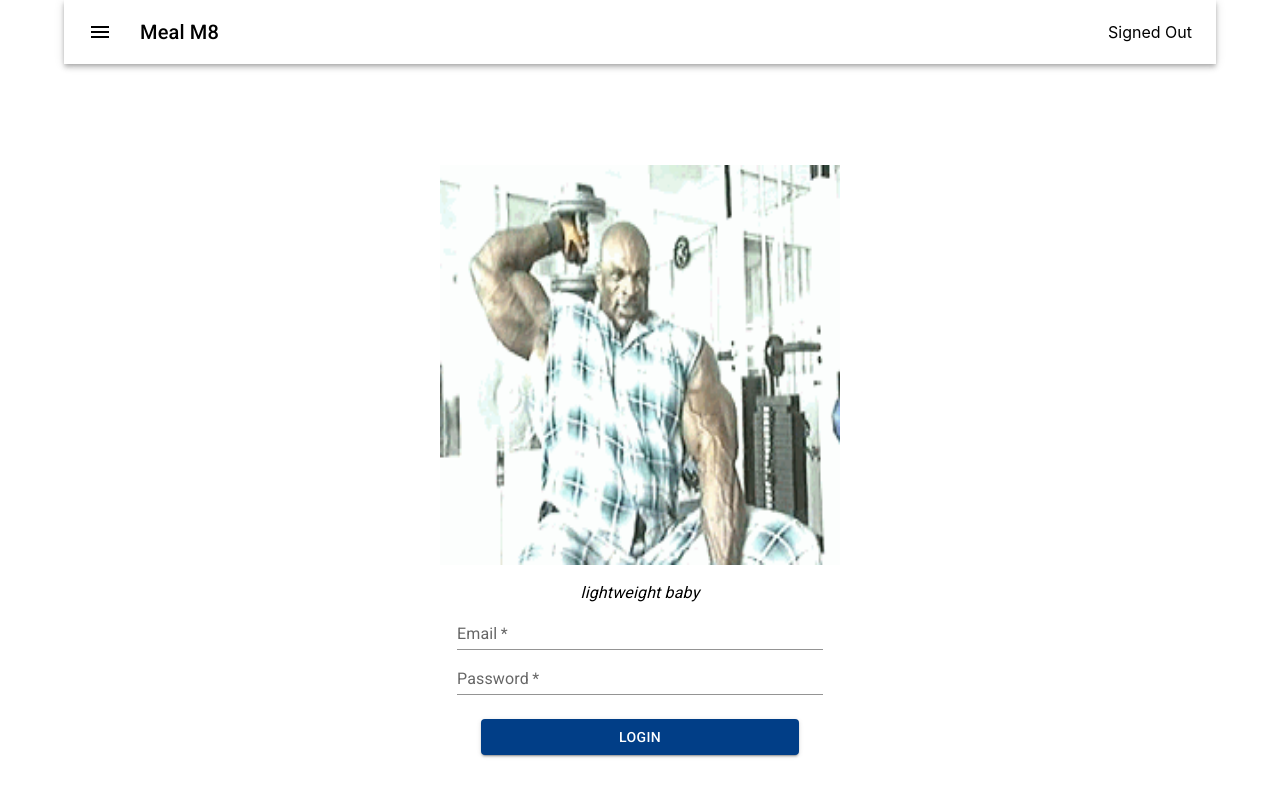
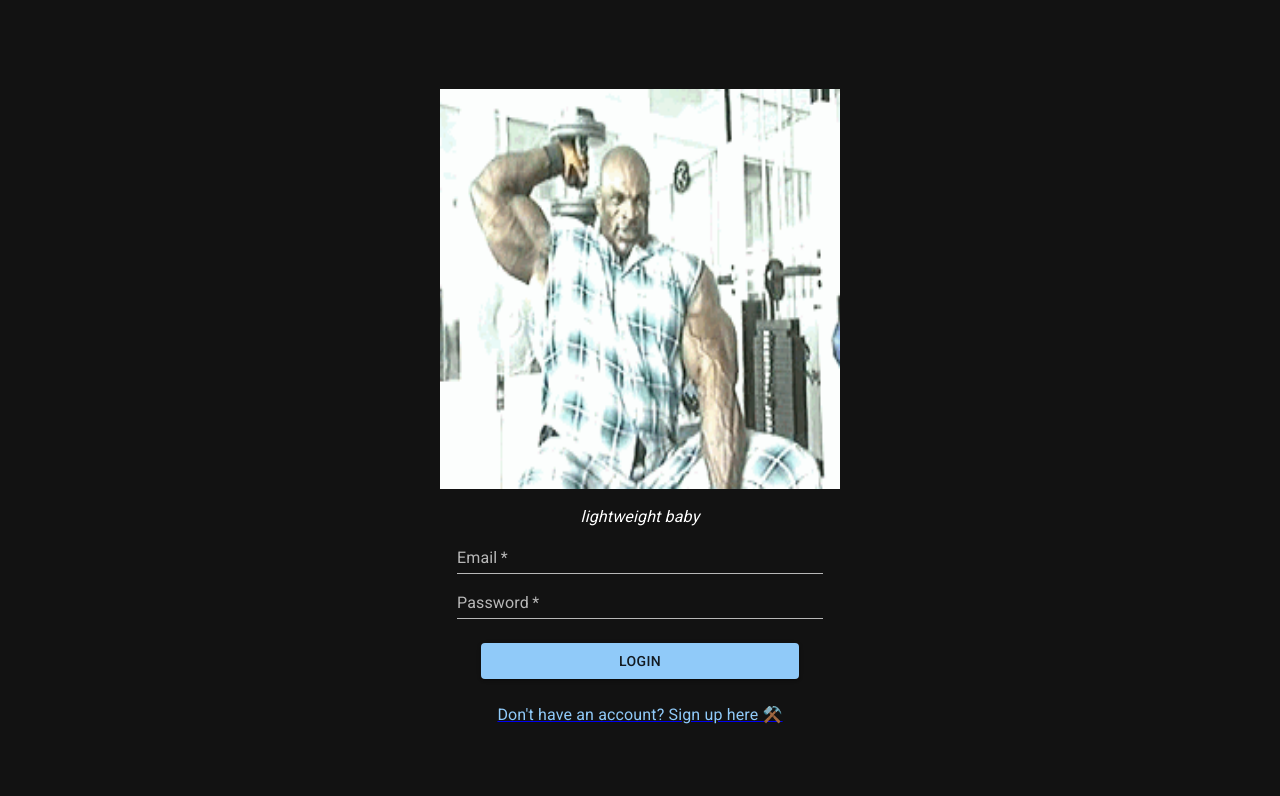
Before and after one commit to alexchanocua/Calorie_Calculator, a React (Create React App) app: page / in a window 1280 px wide. Shown: the top 796 px of the page. Built offline with nearby package versions, Linux system fonts and the light colour scheme; no server answers.

Commit message:
changed ui to dark theme

```diff
--- a/src/App.js
+++ b/src/App.js
@@ -7,11 +7,17 @@ import SignUp from './Components/SignUp/SignUp';
 import NavBar from './Components/NavBar/NavBar';
 import AddItem from './Components/AddItem/AddItem';
 import getAuthUser from './CustomHooks/CustomHooks';
+import { useState } from 'react';
+import { getAuth } from 'firebase/auth';
 
 function App() {
+  // getting the signed in user
+  const auth = getAuth();
+  const user = auth.currentUser;
+
   return (
-    <Container>
-      <NavBar />
+    <Container sx={{ height: '100vh', width: '100vw',}}>
+      {/* <NavBar /> */}
       <Routes>
         <Route path="/" element={<Login/>}/>
         <Route path="/home" element={<Home  />} />
--- a/src/Components/AuthDetails/AuthDetails.jsx
+++ b/src/Components/AuthDetails/AuthDetails.jsx
@@ -26,15 +26,18 @@ const AuthDetails = () => {
 
     // handles sign out
     const handleSignOut = () => {
-        signOut(auth).then(() => {console.log('signed out succesful')
+        signOut(auth).then(() => {console.log('signed out succesfull')
         navigate("/");
         })
         .catch(error => console.log(error));
     }
   return (
         <>
-          {authUser ? <><Avatar sx={{mx: 3}}/>
-            <Button variant={'contained'} size={'small'} onClick={handleSignOut}>Sign Out</Button></>
+          {authUser ?
+            <>
+                <Avatar sx={{mx: 3}} />
+                <Button variant={'contained'} size={'small'} onClick={handleSignOut}>Sign Out</Button>
+            </>
             : <p>Signed Out</p>}
         </>
   );
--- a/src/Components/Home/Home.jsx
+++ b/src/Components/Home/Home.jsx
@@ -5,6 +5,7 @@ import axios from 'axios';
 import { Box, Typography } from '@mui/material';
 import { getAuth } from 'firebase/auth';
 import DateChangerButton from '../DateChangerButton/DateChangerButton';
+import NavBar from '../NavBar/NavBar';
 
 
 
@@ -12,9 +13,7 @@ import DateChangerButton from '../DateChangerButton/DateChangerButton';
 const Home = () => {
   const user = getAuthUser();
   const today = new Date();
-  // format the date to UTC
-  const userDate = today.toISOString().slice(0, 10);
-  const [currDate, setCurrDate] = useState(userDate);
+  const [currDate, setCurrDate] = useState(today.toISOString().slice(0, 10));
   const [ protein, setProtein ] = useState(0);
   const [ fat, setFat ] = useState(0);
   const [ carbs, setCarbs ] = useState(0);
@@ -28,6 +27,7 @@ const Home = () => {
     const filteredItems = items.filter((item) => item.type === type);
     return filteredItems;
   }
+
   // get the user items
   useEffect( () => {
     const fetchUserItems = async () => {
@@ -64,11 +64,12 @@ const Home = () => {
 
   return (
     <>
-      <Box sx={{display: 'flex', justifyContent: 'center',}}>
-        <DateChangerButton dateStr={currDate} setDate={setCurrDate} action={'increase'} type={'Increase'}/>
-        <DateChangerButton dateStr={currDate} setDate={setCurrDate} action={'decrease'} type={'Decrease'}/>
+      <NavBar />
+      <Box sx={{display: 'flex', justifyContent: 'center'}}>
+        <DateChangerButton dateStr={currDate} setDate={setCurrDate} action={'decrease'} type={'Prev'}/>
+        <Typography sx={{ textAlign: 'center', display: 'flex', alignItems: 'center', justifyContent: 'center'}}> {currDate} </Typography>
+        <DateChangerButton dateStr={currDate} setDate={setCurrDate} action={'increase'} type={'Next'}/>
       </Box>
-      <p>Hello, {user.email}, Log: {currDate}</p>
       <Typography>Todays Calories: {totalCalories} </Typography>
       <Typography>Todays Macros: Protein: {protein} | Fat: {fat} | Carbs | {carbs} </Typography>
       <MealCard mealName={"breakfast"} userDate={currDate} setMealItems={setBreakfastItems} mealItems={breakfastItems} userId={user.uid}/>
--- a/src/Components/Login/Login.jsx
+++ b/src/Components/Login/Login.jsx
@@ -1,9 +1,9 @@
-import { Box, Button, Paper, TextField, Typography } from '@mui/material';
+import { Box, Button, Link, Paper, TextField, Typography } from '@mui/material';
 import React, { useState } from 'react';
 import gif from './ronnie_coleman.gif';
 import { auth } from '../../firebase';
 import { signInWithEmailAndPassword } from 'firebase/auth';
-import { useNavigate } from 'react-router-dom';
+import { Link as RouterLink, useNavigate } from 'react-router-dom';
 
 
 const Login = () => {
@@ -64,6 +64,11 @@ const Login = () => {
                     > Login </Button>
                 </Box>
             </form>
+            <RouterLink to="/signup">
+                <Link underline='hover'>
+                    Don't have an account? Sign up here ⚒️
+                </Link>
+            </RouterLink>
     </Box>
   )
 }
--- a/src/Components/NavBar/NavBar.jsx
+++ b/src/Components/NavBar/NavBar.jsx
@@ -8,10 +8,19 @@ import IconButton from '@mui/material/IconButton';
 import MenuIcon from '@mui/icons-material/Menu';
 import AuthDetails from '../AuthDetails/AuthDetails';
 
-export default function ButtonAppBar() {
+export default function NavBar() {
   return (
     <Box sx={{ flexGrow: 1, }}>
-      <AppBar sx={{color: 'black', backgroundColor: 'white',}} position="static">
+      <AppBar sx={{
+          // color: 'black',
+          // backgroundColor: 'white',
+          // boxShadow: 'none',
+          borderRadius: '0.5rem',
+          mt: '1rem',
+          mb: '1rem'
+
+        }}
+        position="static">
         <Toolbar>
           <IconButton
             size="large"
@@ -26,7 +35,6 @@ export default function ButtonAppBar() {
           Meal M8
           </Typography>
           <AuthDetails/>
-          {/* <Button color="inherit">Login</Button> */}
         </Toolbar>
       </AppBar>
     </Box>
--- a/src/Components/SignUp/SignUp.jsx
+++ b/src/Components/SignUp/SignUp.jsx
@@ -1,10 +1,11 @@
-import { Box, Button, TextField, Typography } from '@mui/material';
+import { Box, Button, TextField, Typography, Link } from '@mui/material';
 import { createUserWithEmailAndPassword } from 'firebase/auth';
 import React, { useState } from 'react';
 import { useNavigate } from 'react-router-dom';
 import { auth } from '../../firebase';
 import axios from 'axios';
 import gif from './cbum.gif';
+import { Link as RouterLink } from 'react-router-dom';
 
 
 const SignUp = () => {
@@ -12,6 +13,7 @@ const SignUp = () => {
  const [email, setEmail] = useState('');
  const [password, setPassword] = useState('');
  const [confirmedPassword, setConfirmedPassword] = useState('');
+ const [name, setName] = useState('');
  const navigate = useNavigate();
 
  const handleSignUp = async (e) => {
@@ -23,7 +25,7 @@ const SignUp = () => {
             const url = `http://localhost:3000/users/${createdUser.user.uid}`;
             const response = await axios.post(url, {
                 email: email,
-                name: 'test',
+                name: name,
             })
             if(response.status === 201){
                 console.log("user created successfully");
@@ -63,6 +65,15 @@ return (
                 />
                 <TextField
                     variant='standard'
+                    label="Name"
+                    size="small"
+                    value={name}
+                    onChange={(e) => setName(e.target.value)}
+                    fullWidth
+                    required
+                />
+                <TextField
+                    variant='standard'
                     label="Password"
                     size="small"
                     value={password}
@@ -90,7 +101,11 @@ return (
                     > Sign Up </Button>
                 </Box>
             </form>
-
+            <RouterLink to="/">
+                <Link underline='hover'>
+                    Have an account? Log In here ⚒️
+                </Link>
+            </RouterLink>
     </Box>
 )
 };
--- a/src/Themes/theme.js
+++ b/src/Themes/theme.js
@@ -3,26 +3,27 @@ import { createTheme } from '@mui/material';
 // app theme
 const theme = createTheme({
     palette: {
-      primary: {
-        main: "#013e87",
-      },
-      secondary: {
-        main: "#2e74c9",
-      },
-      typography: {
-        h1: {
-          fontSize: "3rem",
-          fontWeight: 600,
-        },
-        h2: {
-          fontSize: "1.75rem",
-          fontWeight: 600,
-        },
-        h3: {
-          fontSize: "1.5rem",
-          fontWeight: 600,
-        },
-      },
+      // primary: {
+      //   main: "#013e87",
+      // },
+      // secondary: {
+      //   main: "#2e74c9",
+      // },
+      // typography: {
+      //   h1: {
+      //     fontSize: "3rem",
+      //     fontWeight: 600,
+      //   },
+      //   h2: {
+      //     fontSize: "1.75rem",
+      //     fontWeight: 600,
+      //   },
+      //   h3: {
+      //     fontSize: "1.5rem",
+      //     fontWeight: 600,
+      //   },
+      // },
+      mode: 'dark'
     },
   });
 
--- a/src/index.js
+++ b/src/index.js
@@ -3,7 +3,7 @@ import ReactDOM from 'react-dom/client';
 import './index.css';
 import App from './App';
 import reportWebVitals from './reportWebVitals';
-import { ThemeProvider } from '@mui/material';
+import { CssBaseline, ThemeProvider } from '@mui/material';
 import myTheme from './Themes/theme';
 import { BrowserRouter } from 'react-router-dom';
 
@@ -12,6 +12,7 @@ const root = ReactDOM.createRoot(document.getElementById('root'));
 root.render(
 
     <ThemeProvider theme={myTheme}>
+      <CssBaseline />
       <BrowserRouter>
         <App />
       </BrowserRouter>
```
